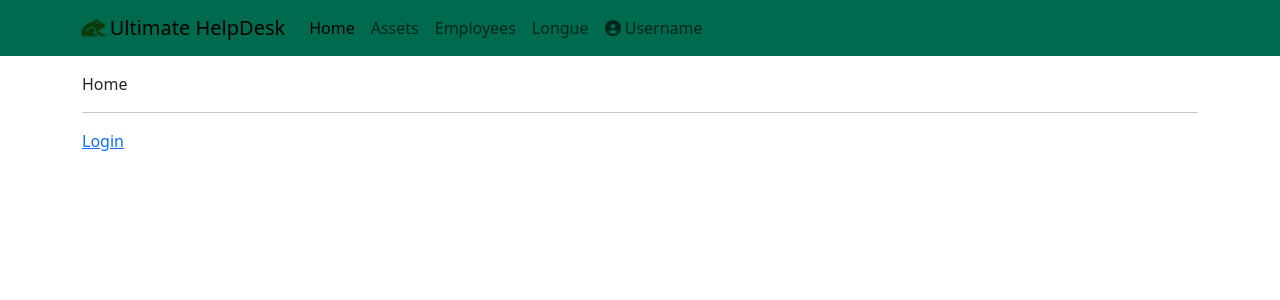
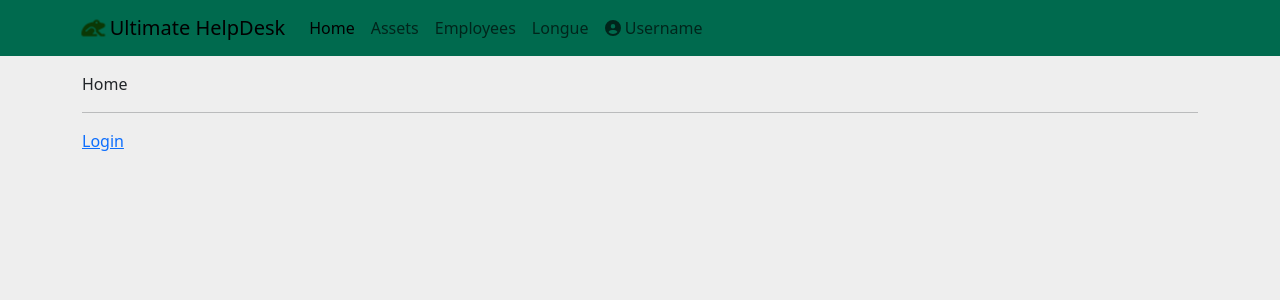
Before and after one commit to JerzyKu/ultimate-helpdesk, a React (Create React App) app in the folder client/: page / in a window 1280 px wide. Shown: the top 300 px of the page. Built offline with nearby package versions, Linux system fonts and the light colour scheme.

Commit message:
create and inport styles

```diff
--- a/client/src/index.js
+++ b/client/src/index.js
@@ -3,6 +3,10 @@ import ReactDOM from 'react-dom/client';
 import App from './App';
 import { BrowserRouter, Route, Routes } from 'react-router-dom';
 import 'bootstrap/dist/css/bootstrap.min.css'
+
+
+import './style.css'
+
 
 const root = ReactDOM.createRoot(document.getElementById('root'));
 root.render(
--- /dev/null
+++ b/client/src/style.css
@@ -0,0 +1,8 @@
+.hearderStyles {
+    color: 'white';
+    background-color: rgb(100, 103, 112);
+}
+
+body {
+    background-color: #eee;
+}
```
